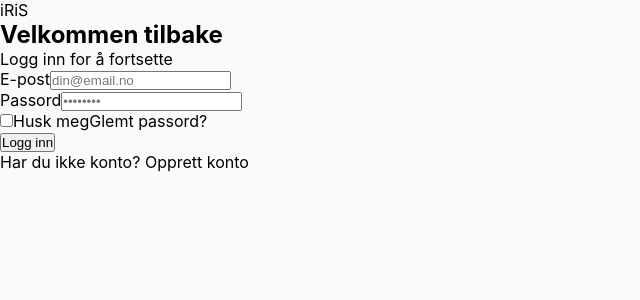
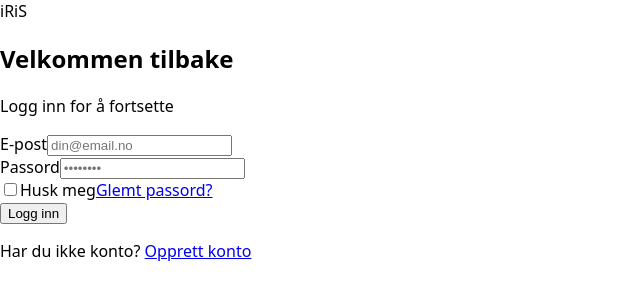
Before and after one commit to A7MEDIAno/iris-app, a Next.js app: page /login in a window 1280 px wide. Shown: the top 300 px of the page, without its empty margins (0-640 px from the left). Built offline with nearby package versions, Linux system fonts and the light colour scheme.

Commit message:
Remove ALL Tailwind and PostCSS files

```diff
--- a/next.config.js
+++ b/next.config.js
@@ -1,15 +1,10 @@
 /** @type {import('next').NextConfig} */
 const nextConfig = {
   eslint: {
-    // Warning: This allows production builds to successfully complete even if
-    // your project has ESLint errors.
     ignoreDuringBuilds: true,
   },
   typescript: {
-    // !! WARN !!
-    // Dangerously allow production builds to successfully complete even if
-    // your project has type errors.
-    ignoreDuringBuilds: true,
+    ignoreBuildErrors: true,
   },
 }
 
--- a/postcss.config.js
+++ /dev/null
@@ -1,3 +0,0 @@
-module.exports = {
-  plugins: {},
-}
--- a/src/app/globals.css
+++ b/src/app/globals.css
@@ -1,26 +1,4 @@
-/* Kommentér ut Tailwind directives midlertidig */
-/* @tailwind base; */
-/* @tailwind components; */
-/* @tailwind utilities; */
-
-* {
-  box-sizing: border-box;
-  padding: 0;
+body {
   margin: 0;
+  font-family: system-ui, -apple-system, sans-serif;
 }
-
-html,
-body {
-  max-width: 100vw;
-  overflow-x: hidden;
-}
-
-body {
-  font-family: -apple-system, BlinkMacSystemFont, 'Segoe UI', Roboto, Oxygen, Ubuntu, Cantarell, sans-serif;
-  background: #fafafa;
-}
-
-a {
-  color: inherit;
-  text-decoration: none;
-}
```
Also changed, not shown: 2 other files (tests, documents, lock files or other folders).
